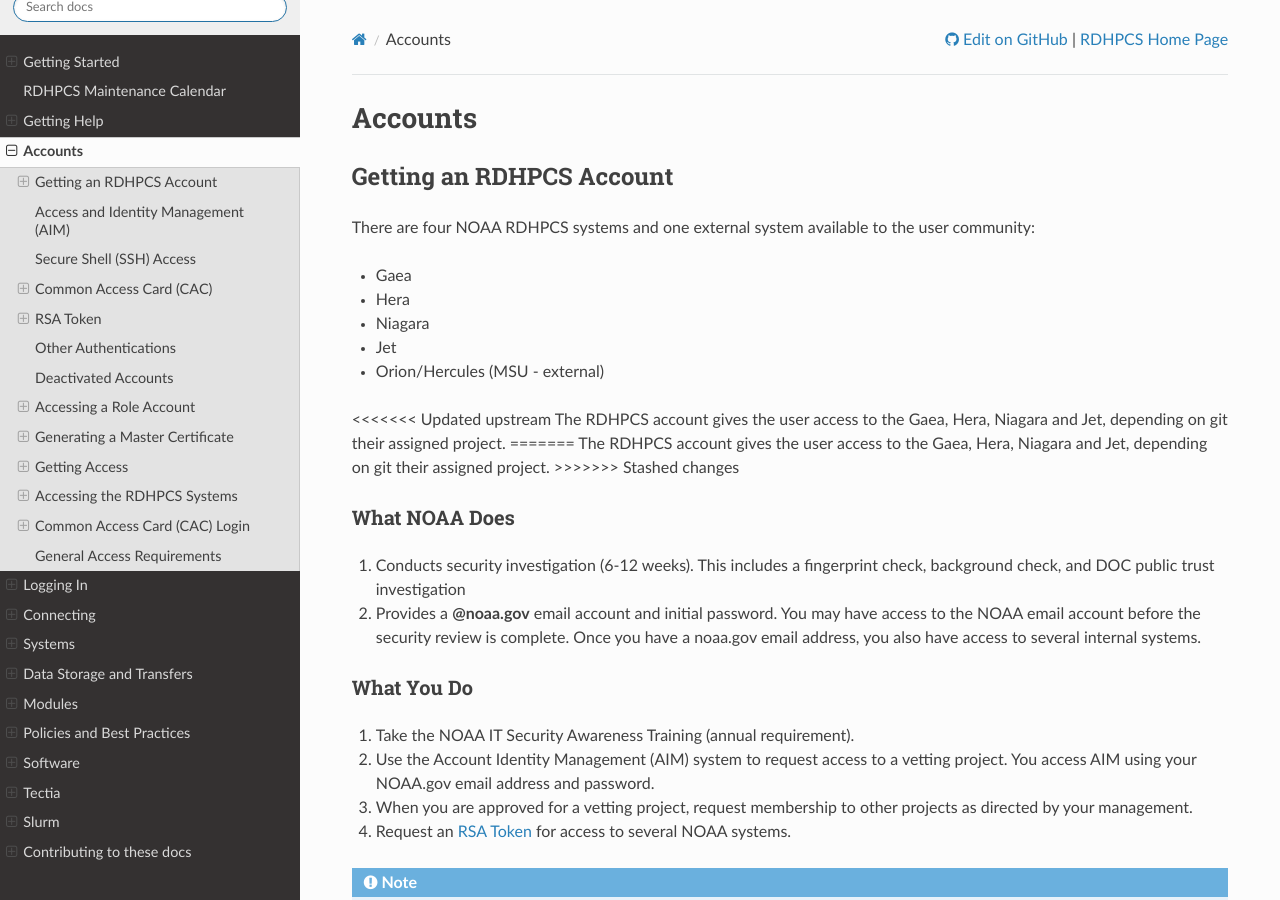
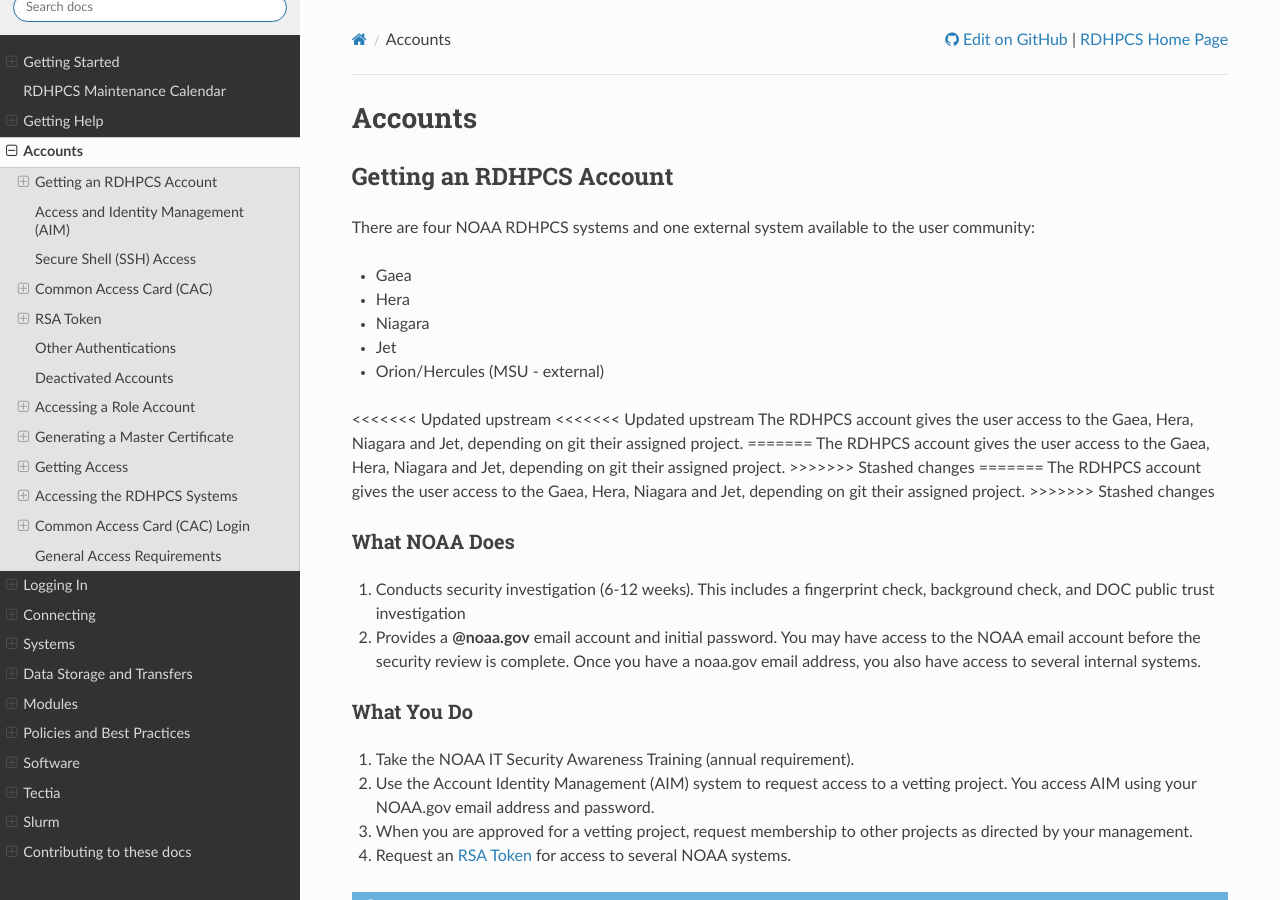
Before and after one commit to NOAA-RDHPCS/noaa-rdhpcs.github.io, a Sphinx documentation site: the page built from source/accounts/index.rst, in a window 1280 px wide and 900 px high. Built offline with Sphinx 7.4.7 and the Read the Docs theme 2.0.0, drawn with Linux system fonts in a browser that asks for light colours.

Commit message:
looking for grunk

```diff
--- a/source/accounts/index.rst
+++ b/source/accounts/index.rst
@@ -17,7 +17,12 @@ to the user community:
 - Orion/Hercules (MSU - external)
 
 <<<<<<< Updated upstream
+<<<<<<< Updated upstream
 The RDHPCS account gives the user access to the Gaea, Hera, Niagara and Jet, depending on git their assigned project.
+=======
+The RDHPCS account gives the user access to the Gaea, Hera, Niagara
+and Jet, depending on git their assigned project.
+>>>>>>> Stashed changes
 =======
 The RDHPCS account gives the user access to the Gaea, Hera, Niagara
 and Jet, depending on git their assigned project.
```
Also changed, not shown: source/getting_started/index.rst (+20 -17 lines).
